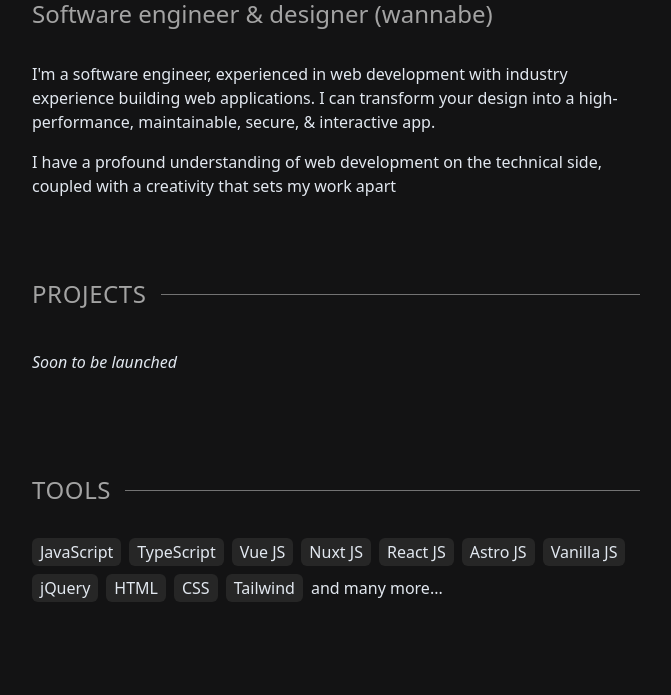
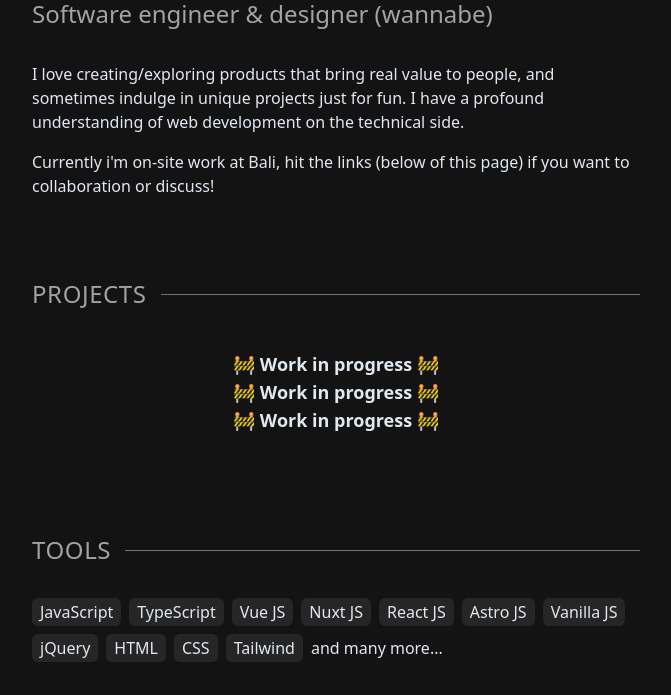
Before and after one commit to andikajayaw/andikajayaw.github.io, an Astro site: page / in a window 1280 px wide. Shown: the part 104-799 px from the top of the page, without its empty margins (304-975 px from the left). Built offline with nearby package versions, Linux system fonts and the light colour scheme; Astro itself is replaced by a stand-in of ours.

Commit message:
fix: update header and project component

```diff
--- a/src/components/Header.astro
+++ b/src/components/Header.astro
@@ -3,9 +3,8 @@ const {title} = Astro.props
 ---
 <h1 class="font-bold text-2xl sm:text-3xl">{title} 🇮🇩</h1>
 <p class="pt-0.5 text-neutral-400 text-lg sm:text-2xl font-extralight">Software engineer & designer <span class="inline-block">(wannabe)</span></p>
-<p class="pt-8">I'm a software engineer, experienced in web development with industry experience building web applications.
-I can transform your design into a high-performance, maintainable, secure, & interactive app.
-<!-- I write clean codes, read documentation, and follow best practices.
-I ask for clear requirements before coding. I always pursue efficiency at work.  -->
+<p class="pt-8">
+  I love creating/exploring products that bring real value to people, and sometimes indulge in unique projects just for fun.
+  I have a profound understanding of web development on the technical side.
 </p>
-<p class="pt-4">I have a profound understanding of web development on the technical side, coupled with a creativity that sets my work apart</p>
+<p class="pt-4">Currently i'm on-site work at Bali, hit the links (below of this page) if you want to collaboration or discuss!</p>
--- a/src/components/Project.astro
+++ b/src/components/Project.astro
@@ -10,6 +10,10 @@ const allProjects = await Astro.glob('../pages/projects/*.md');
   </div>
   <SectionLayout>
     <!-- {allProjects.map((post) => <ProjectSectionLayout frontmatter={post.frontmatter} />)} -->
-    <em>Soon to be launched</em>
+    <div class="grid justify-center">
+      <h3 class="inline font-semibold text-lg">🚧 Work in progress 🚧</h3>
+      <h3 class="inline font-semibold text-lg">🚧 Work in progress 🚧</h3>
+      <h3 class="inline font-semibold text-lg">🚧 Work in progress 🚧</h3>
+    </div>
   </SectionLayout>
 </div>
```
